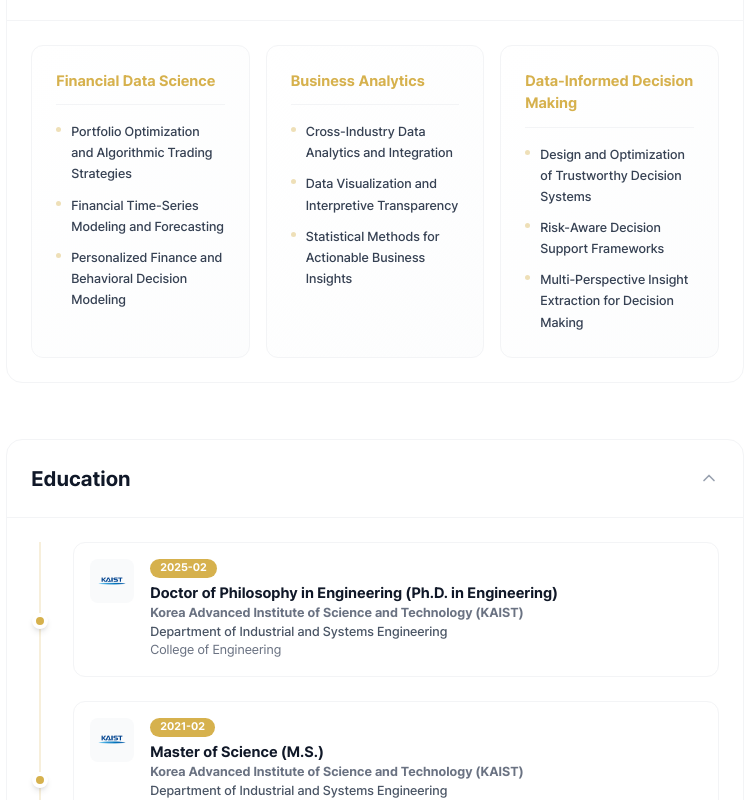
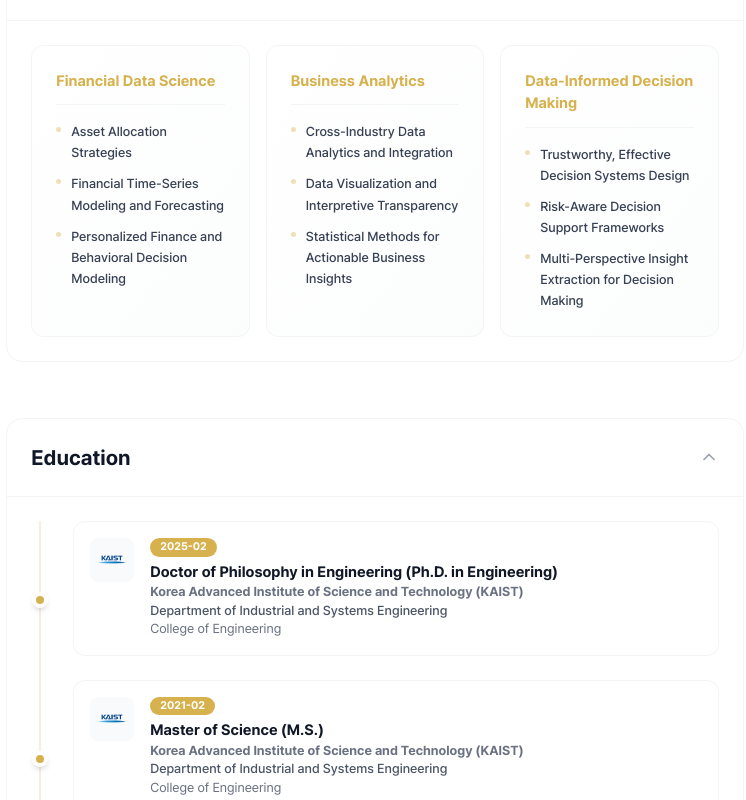
Before and after one commit to FinDS-Lab/website, a React (Vite) app: page /website/members/director in a window 1280 px wide. Shown: the part 1500-2300 px from the top of the page, without its empty margins (465-1211 px from the left). Built offline with nearby package versions, Linux system fonts and the light colour scheme.

Commit message:
20260205-1050

```diff
--- a/src/components/templates/about/introduction.tsx
+++ b/src/components/templates/about/introduction.tsx
@@ -18,7 +18,7 @@ const researchAreas = [
     image: fdsImg,
     items: [
       {
-        en: 'Portfolio Optimization and Algorithmic Trading Strategies',
+        en: 'Asset Allocation Strategies',
         ko: '포트폴리오 최적화, 자산 배분, 알고리즘 트레이딩',
       },
       {
@@ -60,7 +60,7 @@ const researchAreas = [
     image: dimImg,
     items: [
       {
-        en: 'Design and Optimization of Trustworthy Decision Systems',
+        en: 'Trustworthy, Effective Decision Systems Design',
         ko: '신뢰할 수 있는 의사결정 시스템 설계와 최적화',
       },
       {
@@ -273,7 +273,7 @@ export const AboutIntroductionTemplate = () => {
                         저희 FINDS Lab은 <span className="font-bold" style={{ color: '#D6B14D', textShadow: '0 0 20px rgba(214, 177, 77, 0.3)' }}>데이터 사이언스</span>와 <span className="font-bold" style={{ color: '#D6B14D', textShadow: '0 0 20px rgba(214, 177, 77, 0.3)' }}>비즈니스 애널리틱스</span> 기법을 융합하여, 복잡한 데이터 속에서 새로운 <span className="font-bold" style={{color: '#D6B14D'}}>발견(finds)</span>을 이끌어내고 <span className="font-semibold text-gray-300">경영 환경과 산업 현장을 다양한 측면에서 개선하는 데 기여하는 것</span>을 목표로 합니다.
                       </p>
                       <p className="text-sm md:text-base leading-[2] text-gray-400">
-                        이러한 목표 하에서 <span className="font-bold" style={{ color: 'rgb(214, 177, 77)', textShadow: '0 0 20px rgba(214, 177, 77, 0.3)' }}>지식과 정보의 비대칭</span>으로 인해 발생하는 사회적 비효율을 감소시키고, 데이터를 <span className="font-bold" style={{ color: 'rgb(214, 177, 77)', textShadow: '0 0 20px rgba(214, 177, 77, 0.3)' }}>명확하고 전략적으로 가치 있는 인사이트</span>로 전환하여 더 나은 내일을 위한 <span className="font-semibold text-gray-300">경영 환경과 산업 현장의 효율성 제고</span>에 기여하고자 합니다.
+                        이러한 목표 하에서 <span className="font-bold text-white">지식과 정보의 비대칭</span>으로 인해 발생하는 사회적 비효율을 감소시키고, 데이터를 <span className="font-bold" style={{ color: 'rgb(214, 177, 77)', textShadow: '0 0 20px rgba(214, 177, 77, 0.3)' }}>명확하고 전략적으로 가치 있는 인사이트</span>로 전환하여 더 나은 내일을 위한 <span className="font-bold" style={{ color: 'rgb(214, 177, 77)', textShadow: '0 0 20px rgba(214, 177, 77, 0.3)' }}>경영 환경과 산업 현장의 효율성 제고</span>에 기여하고자 합니다.
                       </p>
                     </>
                   ) : (
@@ -285,7 +285,7 @@ export const AboutIntroductionTemplate = () => {
                         Our lab combines <span className="font-bold" style={{ color: '#D6B14D', textShadow: '0 0 20px rgba(214, 177, 77, 0.3)' }}>Data Science</span> and <span className="font-bold" style={{ color: '#D6B14D', textShadow: '0 0 20px rgba(214, 177, 77, 0.3)' }}>Business Analytics</span> to uncover new <span className="font-bold" style={{color: '#D6B14D'}}>finds</span> in complex data and aims to <span className="font-semibold text-gray-300">contribute to improving business and industry environments from multiple perspectives</span>.
                       </p>
                       <p className="text-sm md:text-base leading-[2] text-gray-400">
-                        Under this goal, we aim to reduce social inefficiencies caused by <span className="font-bold" style={{ color: '#D6B14D', textShadow: '0 0 20px rgba(214, 177, 77, 0.3)' }}>information asymmetry</span>, and turn data into <span className="font-bold" style={{ color: '#D6B14D', textShadow: '0 0 20px rgba(214, 177, 77, 0.3)' }}>clear, strategically valuable insights</span> to <span className="font-semibold text-gray-300">enhance business and industry efficiency</span> for a better tomorrow.
+                        Under this goal, we aim to reduce social inefficiencies caused by <span className="font-bold text-white">information asymmetry</span>, and turn data into <span className="font-bold" style={{ color: '#D6B14D', textShadow: '0 0 20px rgba(214, 177, 77, 0.3)' }}>clear, strategically valuable insights</span> to <span className="font-bold" style={{ color: 'rgb(214, 177, 77)', textShadow: '0 0 20px rgba(214, 177, 77, 0.3)' }}>enhance business and industry efficiency</span> for a better tomorrow.
                       </p>
                     </>
                   )}
@@ -393,7 +393,7 @@ export const AboutIntroductionTemplate = () => {
                                 <span className="absolute left-0 top-2 w-8 h-8 rounded-full flex items-center justify-center" style={{ background: 'rgba(214, 177, 77, 0.2)' }}>
                                   <span className="w-2 h-2 rounded-full" style={{ background: '#D6B14D' }} />
                                 </span>
-                                <span className="block text-sm md:text-base font-semibold text-gray-300 leading-snug">
+                                <span className="block text-xs md:text-base font-semibold text-gray-300 leading-snug">
                                   {researchLang === 'ko' ? item.ko : item.en}
                                 </span>
                               </li>
--- a/src/components/templates/about/research.tsx
+++ b/src/components/templates/about/research.tsx
@@ -43,7 +43,7 @@ const researchAreas = [
     image: fdsImg,
     items: [
       {
-        en: 'Portfolio Optimization and Algorithmic Trading Strategies',
+        en: 'Asset Allocation Strategies',
         ko: '포트폴리오 최적화, 자산 배분, 알고리즘 트레이딩',
       },
       {
@@ -85,7 +85,7 @@ const researchAreas = [
     image: dimImg,
     items: [
       {
-        en: 'Design and Optimization of Trustworthy Decision Systems',
+        en: 'Trustworthy, Effective Decision Systems Design',
         ko: '신뢰할 수 있는 의사결정 시스템 설계와 최적화',
       },
       {
--- a/src/components/templates/members/director-portfolio-profile.tsx
+++ b/src/components/templates/members/director-portfolio-profile.tsx
@@ -205,6 +205,7 @@ const employment = [
   {position: 'Lecturer', positionKo: '강사', department: 'Digital Business Major, Division of Convergence Business, College of Global Business', departmentKo: '글로벌비즈니스대학 융합경영학부 디지털경영전공', organization: 'Korea University Sejong Campus', organizationKo: '고려대학교 세종캠퍼스', period: '2025-03 – 2026-02', logo: logoKorea, isCurrent: false},
   {position: 'Lecturer', positionKo: '강사', department: 'Department of Industrial and Management Systems Engineering', departmentKo: '산업경영공학과', organization: 'Kyung Hee University', organizationKo: '경희대학교', period: '2024-03 – 2024-08', logo: logoKyunghee, isCurrent: false},
   {position: 'Research Consultant', positionKo: '연구 컨설턴트', department: '', departmentKo: '', organization: 'WorldQuant Brain', organizationKo: '월드퀀트 브레인', period: '2022-06 – Present', logo: logoWorldquant, isCurrent: true},
+  {position: 'Research Consultant', positionKo: '연구 컨설턴트', department: '', departmentKo: '', organization: 'WorldQuant WebSim', organizationKo: '월드퀀트 웹심', period: '2018-07 – 2019-12', logo: logoWorldquant, isCurrent: false},
   {position: 'Doctoral Technical Research Personnel', positionKo: '박사과정 전문연구요원', department: 'Department of Industrial and Systems Engineering', departmentKo: '산업및시스템공학과', organization: 'Korea Advanced Institute of Science and Technology (KAIST)', organizationKo: '한국과학기술원', period: '2022-03 – 2025-02', logo: logoKaist, isCurrent: false},
   {position: 'Intern', positionKo: '인턴', department: 'Data & Analytics Team', departmentKo: '데이터 애널리틱스 팀', organization: 'EY Consulting', organizationKo: 'EY컨설팅', period: '2020-03 – 2020-05', logo: logoEy, isCurrent: false},
   {position: 'Director', positionKo: '대표', department: '', departmentKo: '', organization: 'JL Creatives & Contents (JL C&C)', organizationKo: 'JL크리에이티브&콘텐츠', period: '2014-06 – Present', logo: logoJl, isCurrent: true},
@@ -805,7 +806,7 @@ export const MembersDirectorPortfolioProfileTemplate = () => {
                       {area.items.map((item, idx) => (
                         <li key={idx} className="flex items-start gap-10">
                           <span className="size-5 rounded-full shrink-0 mt-[6px] bg-primary/40"/>
-                          <span className="text-xs md:text-sm text-gray-700 font-medium leading-relaxed">
+                          <span className="text-[11px] md:text-sm text-gray-700 font-medium leading-relaxed">
                             {item}
                           </span>
                         </li>
--- a/src/components/templates/members/director.tsx
+++ b/src/components/templates/members/director.tsx
@@ -738,7 +738,7 @@ export const MembersDirectorTemplate = () => {
                       {area.items.map((item, idx) => (
                         <li key={idx} className="flex items-start gap-10">
                           <span className="size-5 rounded-full shrink-0 mt-[6px] bg-primary/40"/>
-                          <span className="text-xs md:text-sm text-gray-700 font-medium leading-relaxed">
+                          <span className="text-[11px] md:text-sm text-gray-700 font-medium leading-relaxed">
                             {item}
                           </span>
                         </li>
@@ -1041,7 +1041,7 @@ export const MembersDirectorTemplate = () => {
                             return (
                               <div key={index} className="bg-white border border-gray-100 rounded-xl p-16 md:p-20 hover:shadow-md hover:border-[#D6B14D]/30 transition-all">
                                 <div className="flex flex-col md:flex-row items-start gap-12 md:gap-16">
-                                  <div className="size-48 md:size-44 rounded-lg flex items-center justify-center shrink-0 border-2 border-[#D6B14D]/30 bg-gray-50 overflow-hidden p-6">
+                                  <div className="size-48 md:size-44 bg-gray-50 rounded-lg p-6 flex items-center justify-center shrink-0 overflow-hidden">
                                     {schoolLogo ? (
                                       <img loading="lazy" decoding="async" src={schoolLogo} alt={course.school} className="w-full h-full object-contain" />
                                     ) : (
--- a/src/data/director-common.ts
+++ b/src/data/director-common.ts
@@ -32,7 +32,7 @@ export const researchInterests = [
     category: 'Financial Data Science',
     categoryKo: '금융 데이터 사이언스',
     items: [
-      'Portfolio Optimization and Algorithmic Trading Strategies',
+      'Asset Allocation Strategies',
       'Financial Time-Series Modeling and Forecasting',
       'Personalized Finance and Behavioral Decision Modeling'
     ],
@@ -60,7 +60,7 @@ export const researchInterests = [
     category: 'Data-Informed Decision Making',
     categoryKo: '데이터 기반 의사결정',
     items: [
-      'Design and Optimization of Trustworthy Decision Systems',
+      'Trustworthy, Effective Decision Systems Design',
       'Risk-Aware Decision Support Frameworks',
       'Multi-Perspective Insight Extraction for Decision Making'
     ],
```
Also changed, not shown: src/components/templates/members/director-academic.tsx (+12 -5 lines), src/components/templates/members/director-portfolio-academic.tsx (+12 -4 lines).
